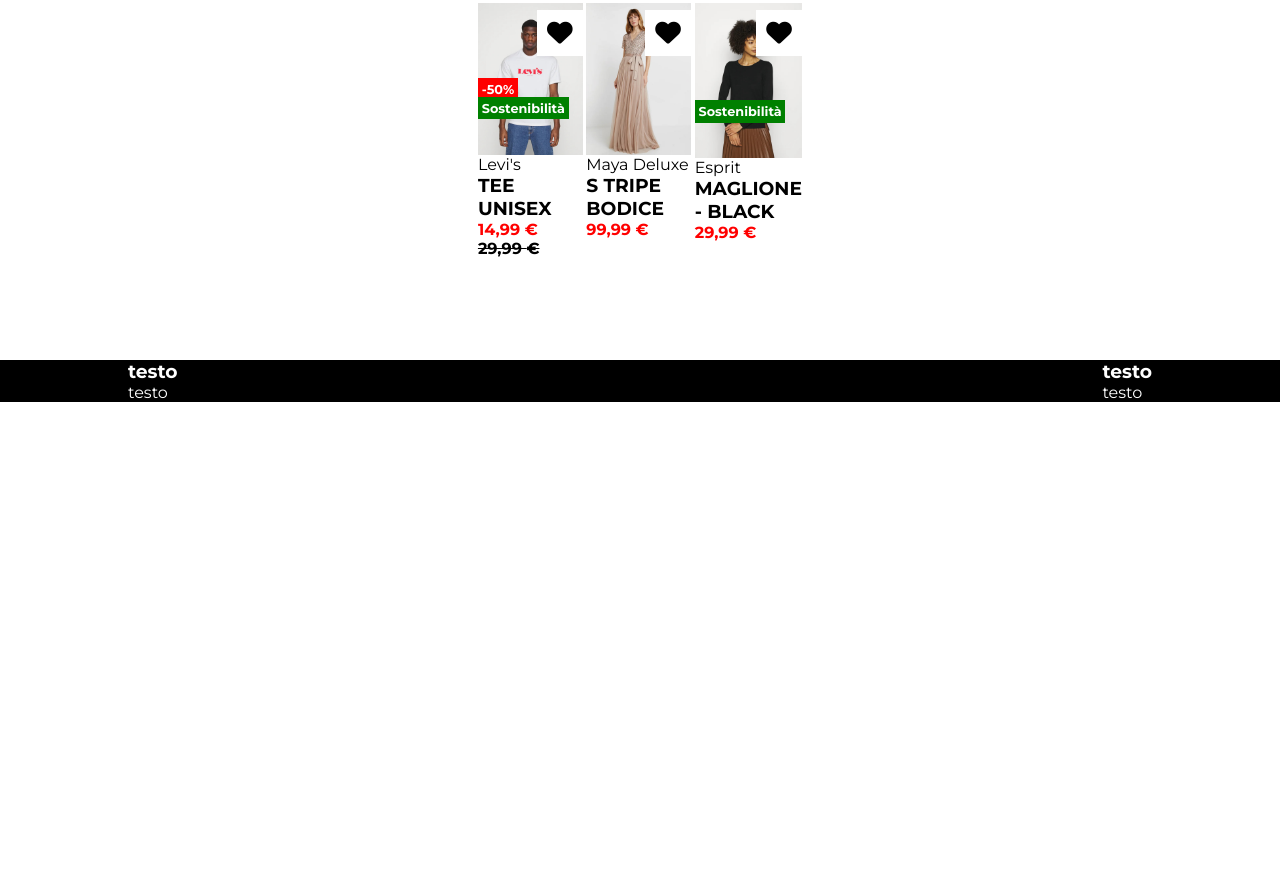
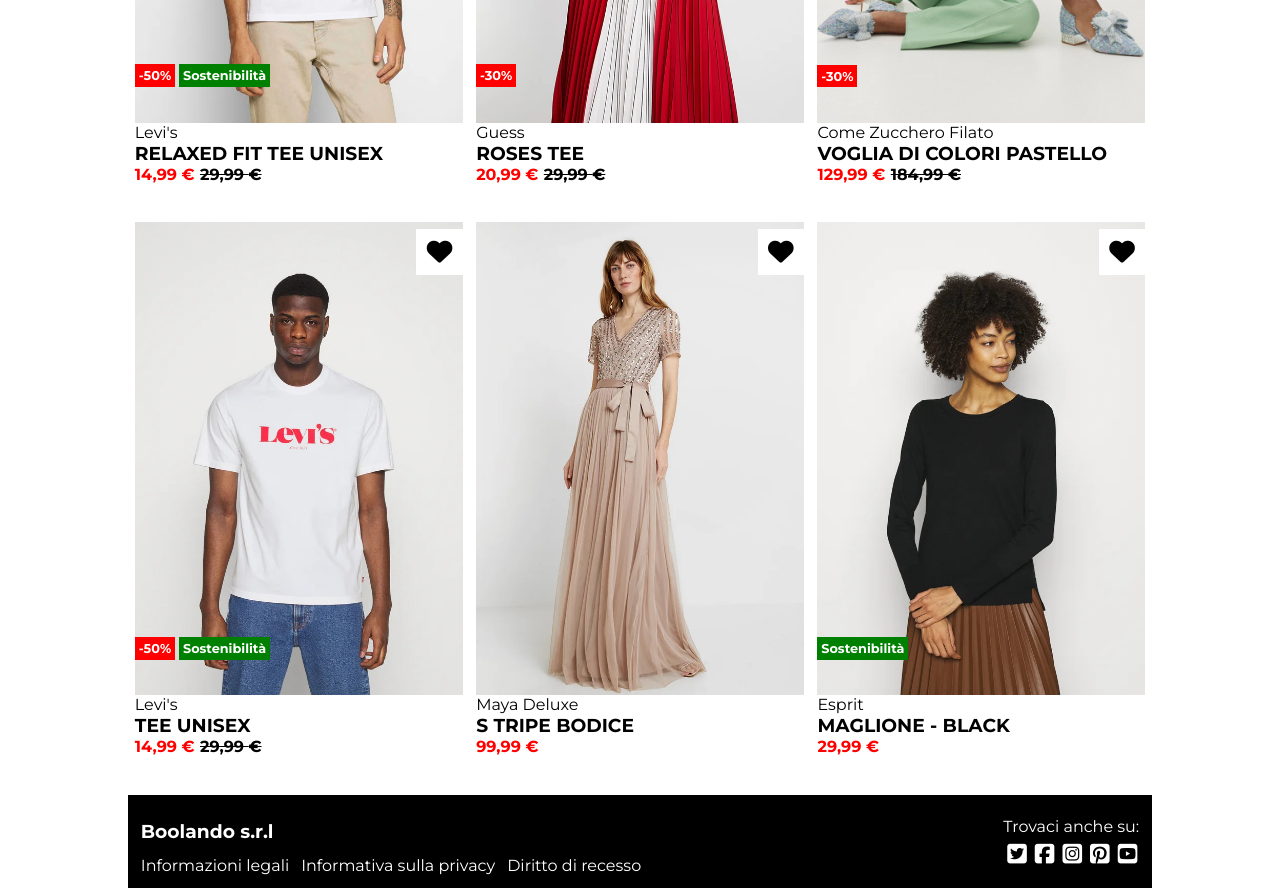
Before and after one commit to yurididomenico/html-css-boolando, a plain HTML site: page index.html in a window 1280 px wide. Shown: the part 440-1328 px from the top of the page. Before the commit the page ends 842 px from the top, so only its background shows below. Drawn offline with Linux system fonts and the light colour scheme.

Commit message:
Footer: Compilazione

```diff
--- a/assets/css/stile.css
+++ b/assets/css/stile.css
@@ -42,13 +42,10 @@ header
 }
 
 /* |||||||||| MAIN |||||||||| */
-main
-{
-  height: 100vh;
-}
+
 .main-carte
 {
-  margin: 7vw 0;
+  margin: 7vw 0 0;
 }
 .main-carte div
 {
@@ -108,8 +105,29 @@ footer
 {
   background-color: black;
   color: white;
+  padding: 1vw;
 }
-
+footer h3
+{
+  margin: 1vw 0;
+}
+footer a
+{
+  color: white;
+}
+.footer-link-utili a
+{
+  margin: 0 0.6vw 0 0;
+}
+.footer-social
+{
+  margin: 0.5vw 0 0 0;
+}
+.footer-social i
+{
+  font-size: 1.4rem;
+  margin: 0 0 0 0.3vw;
+}
 
 /* |||||||||| HOVER |||||||||| */
 /* hover carta */
@@ -131,13 +149,17 @@ footer
 {
   color: red;
 }
-
-/* |||||||||| AREA TEST |||||||||| */
-.header-genere a:hover
+/* hover header link */
+.header-genere a:hover,
+.footer-link-utili a:hover
 {
   text-decoration-line: underline;
   font-weight: bold;
 }
+
+/* |||||||||| AREA TEST |||||||||| */
+
+
 
 
 /* |||||||||| AREA TEST |||||||||| */
--- a/index.html
+++ b/index.html
@@ -49,7 +49,7 @@
 
   <!-- [______Principale___________________________________________________] -->
   <main>
-    <div class="contenitore80 main-carte flex-mode wrap s-around">
+    <div class="contenitore80">
 
       <div class="main-carte flex-mode wrap s-around">
 
@@ -199,19 +199,29 @@
     </div>
   </main>
 
-  <!-- [______Fine_________________________________________________________] -->
-  <footer>
-    <div class="contenitore80 footer flex-mode s-between">
-      <div>
-        <h3>testo</h3>
-        <span>testo</span>
-      </div>
-      <div>
-        <h3>testo</h3>
-        <span>testo</span>
+  <footer class="contenitore80 flex-mode s-between align-center">
+    <div>
+      <h3>Boolando s.r.l</h3>
+      <div class="footer-link-utili">
+        <a href="">Informazioni legali</a>
+        <a href="">Informativa sulla privacy</a>
+        <a href="">Diritto di recesso</a>
       </div>
     </div>
+    <div>
+      <span>Trovaci anche su:</span>
+      <div class="footer-social">
+        <a href=""><i class="fa-brands fa-square-twitter"></i></a>
+        <a href=""><i class="fa-brands fa-square-facebook"></i></a>
+        <a href=""><i class="fa-brands fa-square-instagram"></i></a>
+        <a href=""><i class="fa-brands fa-square-pinterest"></i></a>
+        <a href=""><i class="fa-brands fa-square-youtube"></i></a>
+      </div>
+
+    </div>
+
   </footer>
+  <!-- [______Fine_________________________________________________________] -->
 
 </body>
 
```
